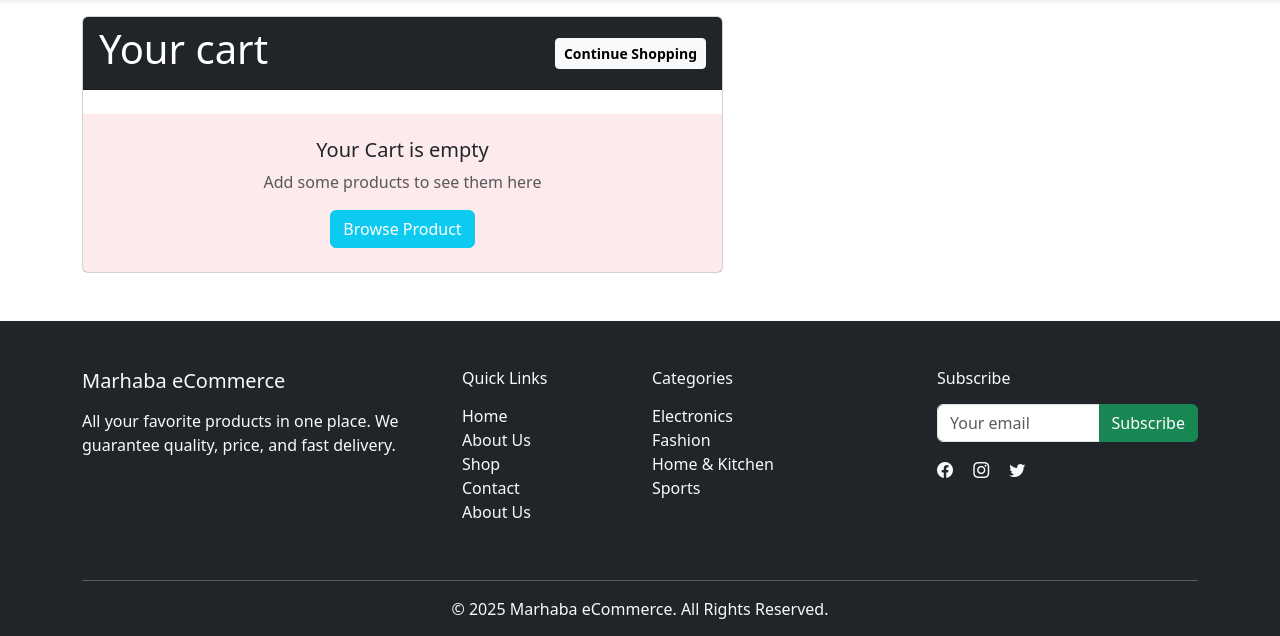
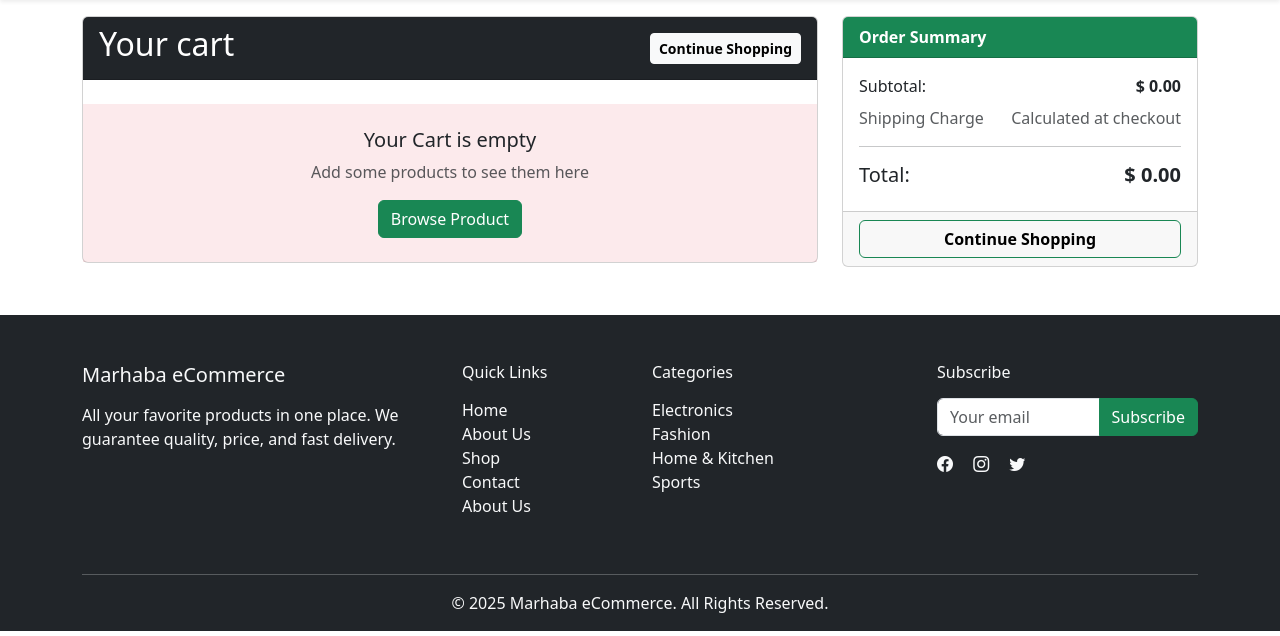
Before and after one commit to saqlinezaman/Ecommerce-Project, a PHP site: page /cart.php in a window 1280 px wide. Shown: the part 56-692 px from the top of the page. Run offline with PHP 8.4, Linux system fonts and the light colour scheme; the visitor is signed in with stand-in values (Sample User, id 1); data that the repository does not hold is empty; some libraries are stand-ins or nearby versions.

Commit message:
cart  show summary part done

```diff
--- a/cart.php
+++ b/cart.php
@@ -64,11 +64,11 @@ if (file_exists(__DIR__ . '/partials/header.php'))
 <body>
     <div class="container my-3">
         <div class="row">
-            <div class="col-md-7">
+            <div class="col-md-8">
                 <div class="card border-none">
                     <div
                         class="card-header bg-dark  bg-opacity-70 text-white d-flex justify-content-between align-items-center mb-4 ">
-                        <h1>Your cart</h1>
+                        <h2>Your cart</h2>
                         <a href="<?= htmlspecialchars($BASE) ?>/index.php"
                             class="btn btn-sm btn-light fw-semibold">Continue Shopping</a>
                     </div>
@@ -79,7 +79,7 @@ if (file_exists(__DIR__ . '/partials/header.php'))
                             <h5 class="">Your Cart is empty</h5>
                             <p class="text-muted"> Add some products to see them here</p>
                             <a href="<?= htmlspecialchars($BASE) ?>/index.php?>"
-                                class="btn btn-info text-white fw-medium">Browse Product</a>
+                                class="btn btn-success text-white fw-medium">Browse Product</a>
                         </div>
                     <?php else: ?>
 
@@ -96,21 +96,80 @@ if (file_exists(__DIR__ . '/partials/header.php'))
                                     </tr>
                                 </thead>
                                 <tbody class="cart-body">
-                                    <?php foreach($items as $item):
+                                    <?php foreach ($items as $item):
 
-                                        $img = (!empty($item['product_image']) && file_exists(__DIR__. "/admin/uploads".$item['product_image'])) ? 'admin/uploads/'.$item['product_image'] : 'assets/images/default.jpg';
+                                        $img = (!empty($item['product_image']) && file_exists(__DIR__ . "/admin/uploads" . $item['product_image'])) ? 'admin/uploads/' . $item['product_image'] : 'assets/images/default.jpg';
 
-                                        $line = $line = (float)$item['unit_price'] * (int)$item['quantity'];
+                                        $line = $line = (float) $item['unit_price'] * (int) $item['quantity'];
                                         ?>
-                                        <tr>
-                                            <td></td>
+                                        <tr class="" data-item-id="<?= (int) $item['id'] ?>">
+                                            <td>
+                                                <img src="<?= htmlspecialchars($img) ?>" alt="" class="">
+                                            </td>
+                                            <td>
+                                                <div class="fw-medium">
+                                                    <?= htmlspecialchars($item['product_name']) ?>
+                                                </div>
+                                            </td>
+                                            <td class="text-right">
+                                                $ <span><?= number_format($item['unit_price'], 2) ?></span>
+                                            </td>
+                                            <td>
+                                                <input type="number" name="quantity" class="form-control-sm qty" min="1"
+                                                    value="<?= htmlspecialchars($item['quantity']) ?>">
+                                            </td>
+                                            <td class="text-right">
+                                                <span><?= number_format($line, 2) ?><?= number_format($line, 2) ?></span>
+                                            </td>
+                                            <td>
+                                                <button class=""><i class="fa-solid fa-trash text-danger"></i></button>
+                                            </td>
                                         </tr>
                                     <?php endforeach ?>
                                 </tbody>
+                                <tfoot>
+                                    <tr>
+                                        <td colspan="4" class="text-right">Grand Total</td>
+                                        <td class="text-right">$ <span id="grandTotal"><?= number_format($grands) ?></span>
+                                        </td>
+                                    </tr>
+                                </tfoot>
                             </table>
                         </div>
+                    <?php endif ?>
+                </div>
+            </div>
+            <div class="col-md-4">
+                <div class="card">
+                    <div class="card-header bg-success text-white summary-card">
+                        <strong>Order Summary</strong>
+                    </div>
+                    <div class="card-body">
+                        <div class="d-flex justify-content-between mb-2">
+                            <span class="fw-medium">Subtotal: </span>
+                            <strong>$ <span id="sumSubtotal"><?= number_format($grands, 2) ?></span> </strong>
+                        </div>
+                        <div class="d-flex justify-content-between mb-2 text-muted align-items-center">
+                            <span>Shipping Charge</span>
+                            <span>Calculated at checkout</span>
+                        </div>
+                        <hr>
+                        <div class="d-flex justify-content-between h5">
+                            <span class="fw-medium">Total: </span>
+                            <Strong>$ <span id="sumGrand"><?= number_format($grands, 2) ?></span> </Strong>
+                        </div>
 
-                    <?php endif ?>
+                    </div>
+                    <div class="card-footer">
+                        <?php if (!empty($items)): ?>
+                            <form action="cart_order.php" class="mb-2" method="POST">
+                                <button class="btn btn-dark text-white w-100">
+                                    Order
+                                </button>
+                            </form>
+                        <?php endif; ?>
+                        <a href="<?= htmlspecialchars($BASE) ?>/index.php" class="btn btn-outline-success w-100 text-black fw-semibold"> Continue Shopping</a>
+                    </div>
                 </div>
             </div>
         </div>
```
Also changed, not shown: contact.php (+15 -3 lines), cart_order.php (added).
